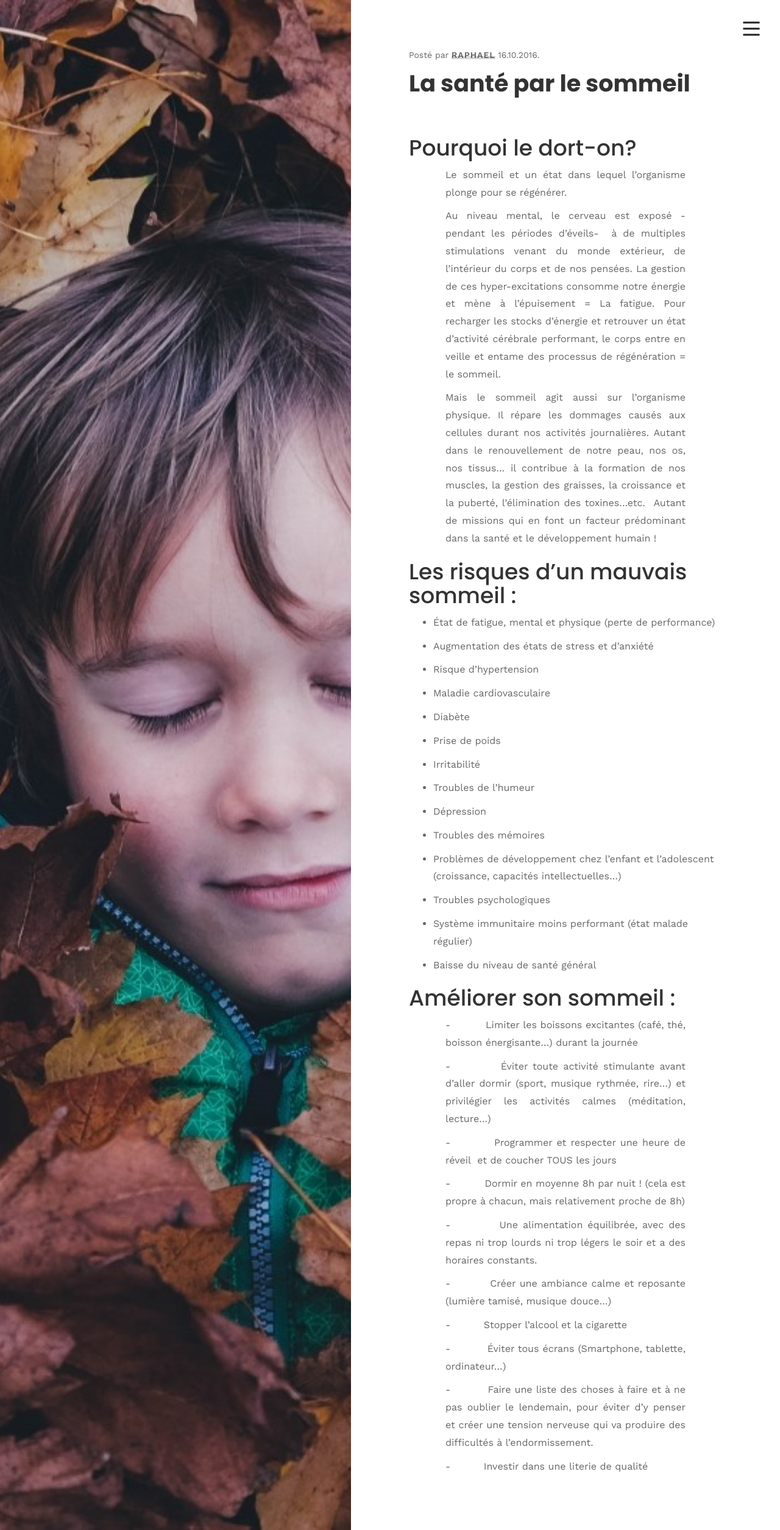
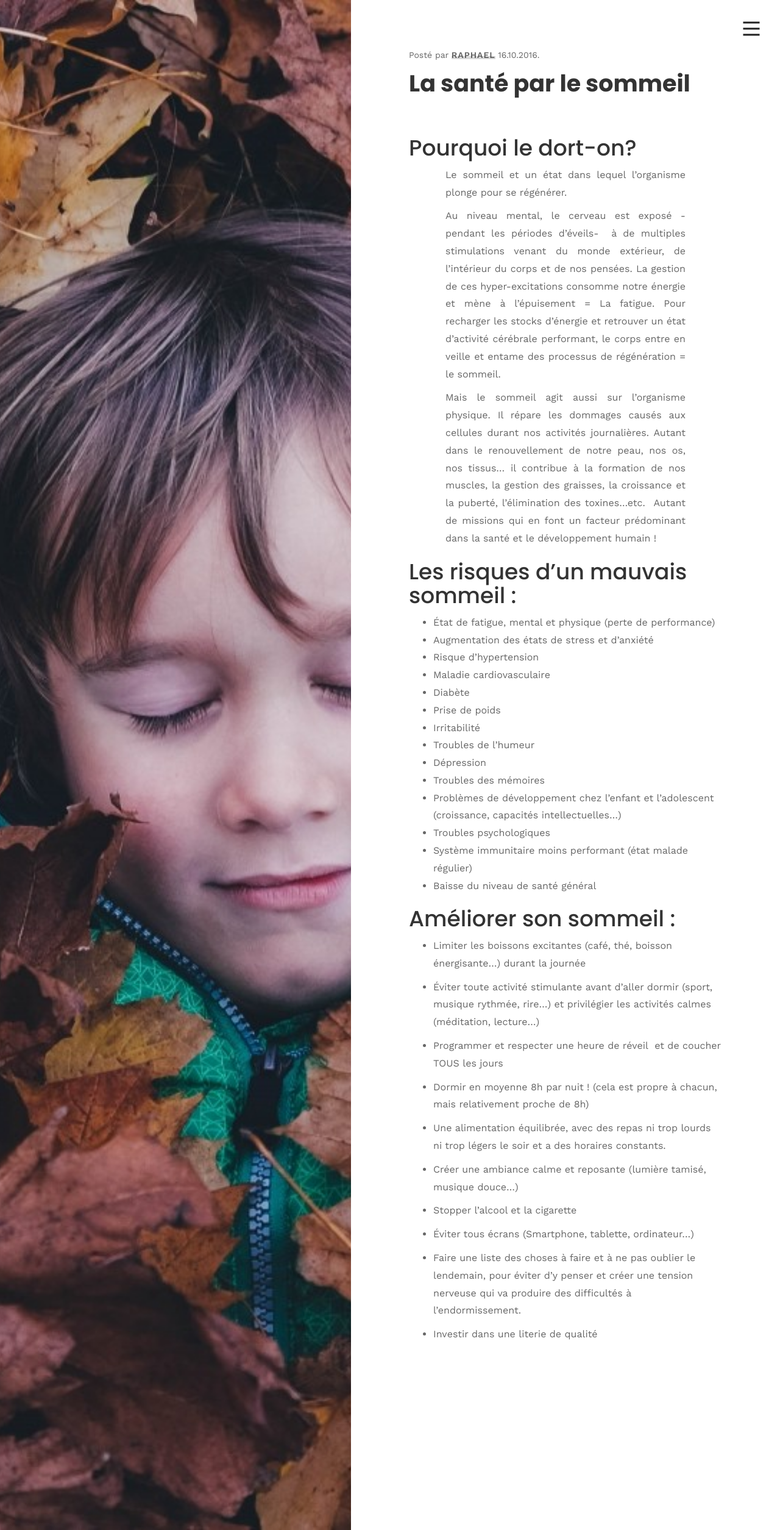
Before and after one commit to phildaponte/odemard, a Jekyll site: the page built from _posts/2017-12-18-la-sant-par-le-sommeil.md, in a window 1280 px wide. Shown: the whole page at 61% size. Built offline with Jekyll 4.4.1, drawn with Linux system fonts in a browser that asks for light colours; comment, search, counter and statistics services are not loaded.

```diff
--- a/_posts/2017-12-18-la-sant-par-le-sommeil.md
+++ b/_posts/2017-12-18-la-sant-par-le-sommeil.md
@@ -26,78 +26,58 @@ prédominant dans la santé et le développement humain !
 
 # Les risques d’un mauvais sommeil :
 
-- État de fatigue,
-mental et physique (perte de performance)
-
-- Augmentation des
-états de stress et d’anxiété
-
-- Risque d’hypertension
-
-- Maladie cardiovasculaire
-
-- Diabète
-
-- Prise de poids
-
-- Irritabilité
-
-- Troubles de l’humeur
-
-- Dépression
-
-- Troubles des mémoires
-
-- Problèmes de développement chez l’enfant et l’adolescent
-\(croissance, capacités intellectuelles...)
-
-- Troubles psychologiques
-
-- Système immunitaire
-moins performant (état malade régulier)
-
-- Baisse du niveau de
-santé général
+* État de fatigue,
+  mental et physique (perte de performance)
+* Augmentation des
+  états de stress et d’anxiété
+* Risque d’hypertension
+* Maladie cardiovasculaire
+* Diabète
+* Prise de poids
+* Irritabilité
+* Troubles de l’humeur
+* Dépression
+* Troubles des mémoires
+* Problèmes de développement chez l’enfant et l’adolescent
+  \(croissance, capacités intellectuelles...)
+* Troubles psychologiques
+* Système immunitaire
+  moins performant (état malade régulier)
+* Baisse du niveau de
+  santé général
 
 # Améliorer son sommeil :
 
--
-Limiter les boissons excitantes
-\(café, thé, boisson énergisante…) durant la journée
+- Limiter les
+boissons excitantes (café, thé, boisson énergisante…) durant la journée
 
--
-Éviter toute activité stimulante
-avant d’aller dormir (sport, musique rythmée, rire...) et privilégier les
-activités calmes (méditation, lecture…)
+- Éviter toute
+activité stimulante avant d’aller dormir (sport, musique rythmée, rire...) et privilégier
+les activités calmes (méditation, lecture…)
 
--
-Programmer et respecter une heure
-de réveil  et de coucher TOUS les jours
+- Programmer et
+respecter une heure de réveil  et de
+coucher TOUS les jours
 
--
-Dormir en moyenne 8h par nuit !
-\(cela est propre à chacun, mais relativement proche de 8h)
+- Dormir en moyenne
+8h par nuit ! (cela est propre à chacun, mais relativement proche de 8h)
 
--
-Une alimentation équilibrée, avec
-des repas ni trop lourds ni trop légers le soir et a des horaires constants.
+- Une alimentation
+équilibrée, avec des repas ni trop lourds ni trop légers le soir et a des
+horaires constants.
 
--
-Créer une ambiance calme et
-reposante (lumière tamisé, musique douce…)
+- Créer une ambiance
+calme et reposante (lumière tamisé, musique douce…)
 
--
-Stopper l’alcool et la cigarette
+- Stopper l’alcool et
+la cigarette
 
--
-Éviter tous écrans (Smartphone,
-tablette, ordinateur…)
+- Éviter tous écrans
+\(Smartphone, tablette, ordinateur…)
 
--
-Faire une liste des choses à faire
-et à ne pas oublier le lendemain, pour éviter d’y penser et créer une tension
-nerveuse qui va produire des difficultés à l’endormissement.
+- Faire une liste des
+choses à faire et à ne pas oublier le lendemain, pour éviter d’y penser et
+créer une tension nerveuse qui va produire des difficultés à l’endormissement.
 
--
-Investir dans une literie de
-qualité
+- Investir dans une
+literie de qualité
```
